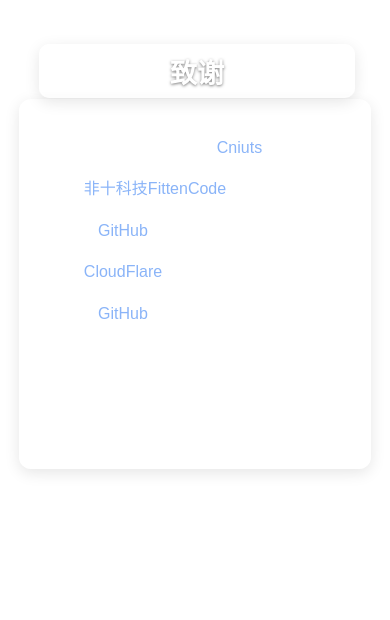
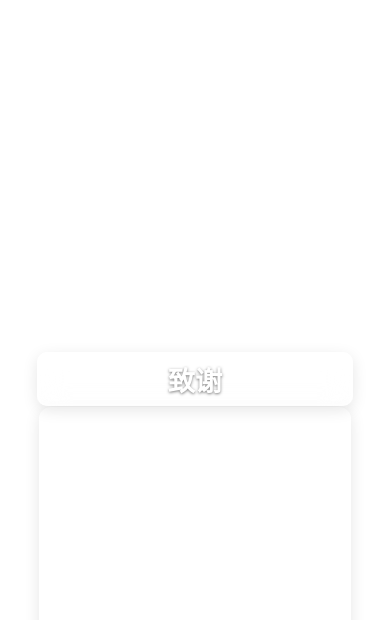
Before and after one commit to Cniuts/Cniuts.github.io, a plain HTML site: page index.html in a window 390 px wide. Shown: the part 5861-6481 px from the top of the page. Before the commit the page ends 6330 px from the top, so only its background shows below. Drawn offline with Linux system fonts and the light colour scheme; no server answers.

Commit message:
1.0.2 update

```diff
--- a/Resources/CSS/index.css
+++ b/Resources/CSS/index.css
@@ -613,6 +613,27 @@
     }
 }
 
+/* Development History Animation */
+.development-history-list li {
+    opacity: 0;
+    transform: translateY(30px) scale(0.95);
+    transition:
+        opacity 0.6s cubic-bezier(0.25, 0.1, 0.25, 1),
+        transform 0.6s cubic-bezier(0.25, 0.1, 0.25, 1);
+    will-change: transform, opacity;
+}
+
+.development-history-list li.animate {
+    opacity: 1;
+    transform: translateY(0) scale(1);
+    animation: fadeInUp 0.6s cubic-bezier(0.25, 0.1, 0.25, 1) forwards;
+}
+
+.development-history-list li:hover {
+    transform: translateY(-3px) scale(1.03);
+    transition: transform 0.2s ease;
+}
+
 @keyframes lineGrow {
     from {
         height: 0;
@@ -930,6 +951,16 @@
     will-change: transform, opacity;
 }
 
+.development-history-list a {
+    font-style: italic;
+    color: white;
+}
+
+.development-history-list a:hover {
+    color: #8ab4f8;
+    text-shadow: 0 2px 5px rgba(138, 180, 248, 0.3);
+}
+
 .development-history-list li:nth-child(1) { animation-delay: 0.1s; }
 .development-history-list li:nth-child(2) { animation-delay: 0.2s; }
 .development-history-list li:nth-child(3) { animation-delay: 0.3s; }
@@ -1149,35 +1180,25 @@
     }
 }
 
+
 /* 页尾模块 */
 .footer {
     position: absolute;
-    bottom: -650%;
-    left: 0;
-    right: 0;
-    margin: 0 auto;
+    bottom: -700%;
+    left: 50%;
+    transform: translateX(-50%);
     width: 50%;
-    max-width: 800px;
     z-index: 5;
-    opacity: 0;
-    animation: fadeInUp 0.8s cubic-bezier(0.25, 0.1, 0.25, 1) forwards;
-    animation-delay: 0.8s;
-    display: flex;
-    flex-direction: column;
-    align-items: center;
-}
-
-.footer-content {
-    width: 100%;
+    padding-bottom: 30%;
 }
 
 .footer-title {
     position: absolute;
     top: -35px;
-    left: 0;
-    right: 0;
+    left: 50%;
+    transform: translateX(-50%);
     width: 100%;
-    margin: 0 auto;
+    margin: 0;
     padding: 5px 0px;
     text-align: center;
     background: rgba(255, 255, 255, 0.3);
@@ -1186,12 +1207,11 @@
     border-radius: 10px;
     box-shadow: 0 4px 15px rgba(0, 0, 0, 0.1);
     z-index: 6;
-    transition: all 0.3s ease;
-    max-width: 800px;
 }
 
 .footer-title:hover {
     background: rgba(255, 255, 255, 0.5);
+    transition: background-color 0.3s ease;
 }
 
 .footer-title h2 {
@@ -1207,51 +1227,54 @@
     background: rgba(255, 255, 255, 0.2);
     backdrop-filter: blur(10px);
     border-radius: 12px;
-    padding: 25px;
+    padding: 20px;
     color: white;
     box-shadow: 0 4px 15px rgba(0, 0, 0, 0.1);
     text-align: center;
-    transition: all 0.3s ease;
 }
 
 .footer-text {
     padding-bottom: 15px;
-    font-size: 1.1rem;
-    line-height: 1.6;
+    font-size: 16px;
+
 }
 
 .footer-text a {
-    color: #8ab4f8;
-    text-decoration: none;
-    transition: all 0.3s ease;
+    font-style: italic;
+    color: white;
 }
 
 .footer-text a:hover {
-    color: #457dd4;
-    text-decoration: underline;
+    color: #8ab4f8;
+    text-shadow: 0 2px 5px rgba(138, 180, 248, 0.3);
 }
 
 .copyright {
-    padding-top: 15px;
-    font-size: 0.9rem;
-    opacity: 0.8;
+    font-size: 1.2rem;
+    color: white;
+    text-align: center;
+    margin-top: 20px;
 }
+
+
+
 
 /* 响应式设计 */
 @media (max-width: 768px) {
     .footer {
         width: 80%;
+        bottom: -700%;
+    }
+
+    .footer-title {
+        font-size: 1.5rem;
     }
 
     .footer-content {
-        padding: 20px;
+        padding: 15px;
     }
 
     .footer-text {
-        font-size: 1rem;
-    }
-
-    .copyright {
-        font-size: 0.8rem;
+        font-size: 14px;
     }
 }
--- a/index.html
+++ b/index.html
@@ -229,14 +229,14 @@
         <div class="footer-content">
             <div class="footer-text">
                 <p>Powered by <a href="https://github.com/Cniuts">Cniuts</a></p>
-                <p>感谢<a href="https://code.fittentech.com/" target="_blank">非十科技FittenCode</a>提供的技术支持</p>
-                <p>感谢<a href="https://www.github.com/" target="_blank">GitHub</a>提供的云端仓库存储服务</p>
-                <p>感谢<a href="https://www.cloudflare.com/" target="_blank">CloudFlare</a>提供的静态网页托管服务</p>
-                <p>感谢<a href="https://www.github.com/" target="_blank">GitHub</a>提供的静态网页托管服务</p>
+                <p>感谢 <a href="https://code.fittentech.com/" target="_blank">非十科技FittenCode</a> 提供的技术支持</p>
+                <p>感谢 <a href="https://www.github.com/" target="_blank">GitHub</a> 提供的云端仓库存储服务</p>
+                <p>感谢 <a href="https://www.cloudflare.com/" target="_blank">CloudFlare</a> 提供的静态网页托管服务</p>
+                <p>感谢 <a href="https://www.github.com/" target="_blank">GitHub</a> 提供的静态网页托管服务</p>
             </div>
             <div class="copyright">
                 <p>Copyright © 2021-2025 初桐小栈Cniuts. 保留所有权利.</p>
-                <p>电子邮箱：<cniuts@hotmail.com></p>
+                <p>电子邮箱：cniuts@hotmail.com</p>
             </div>
         </div>
      </section>
```
Also changed, not shown: Resources/JS/index.js (+11 -0 lines).
